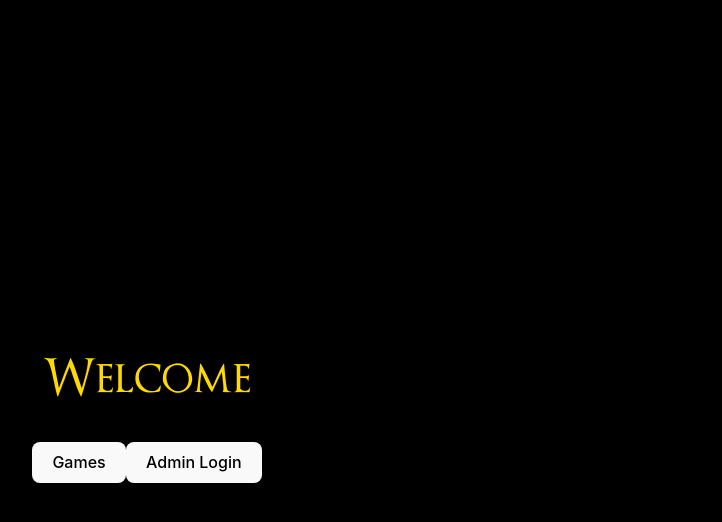
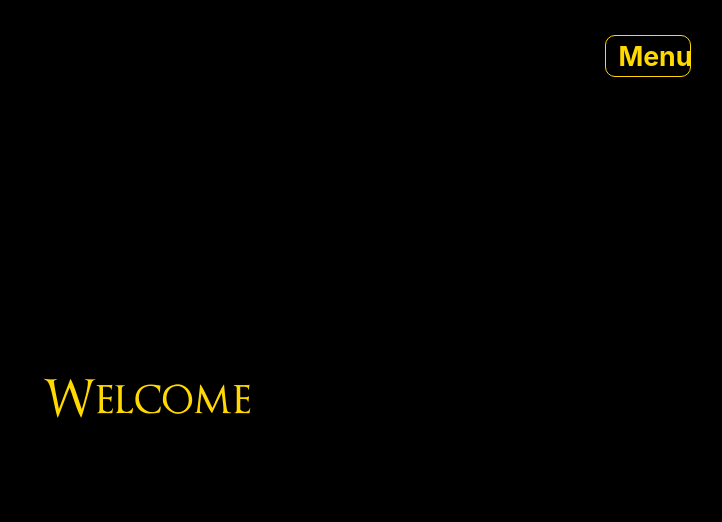
Before and after one commit to KadenReynolds/SoulsFrontEnd, a React (Vite) app: page / in a window 1280 px wide. Shown: the top 522 px of the page, without its empty margins (493-1215 px from the left). Built offline with nearby package versions, Linux system fonts and the light colour scheme.

Commit message:
added basic navbar needs more css later

```diff
--- a/src/App.css
+++ b/src/App.css
@@ -45,6 +45,119 @@
 .read-the-docs {
   color: #888;
 }
+
+/* Navbar */
+
+.navBarDiv{
+  position: fixed;
+  right: 1svw;
+  top: 0;
+  z-index: 1;
+  width: 20svw;
+}
+
+.navMenu{
+  background-color: rgb(0, 0, 0);
+  border-radius: 10px;
+  width: 4svw;
+  padding-left: 1svw;
+  text-align: center;
+  margin-left: 6.75svw;
+  border: 1px solid rgb(255, 217, 0);
+}
+
+.buttonDiv{
+  width: 10svw;
+}
+
+.navMenu{
+  color: rgb(255, 217, 0);
+  font-size: 20pt;
+  z-index: 1;
+  text-align: center;
+  padding-right: 20px;
+}
+
+.dropdown{
+  position: absolute;
+  top: 0svh;
+  width: 15svw;
+  height: 30svw;
+  left: 0;
+  right: 0svw;
+  top: 0svh;
+  list-style: none;
+  background-color: rgb(0, 0, 0);
+  text-align: center;
+  padding-right: 2svw;
+  padding-top: 10svh;
+  color: white;
+  z-index: -1;
+  border-radius: 10px;
+  border: 3px solid white;
+  display: block;
+  transition: .5s;
+}
+
+.dropdownPre{
+  position: absolute;
+  top: 0svh;
+  width: 15svw;
+  height: 30svw;
+  left: 0;
+  right: 0svw;
+  top: 0svh;
+  list-style: none;
+  background-color: rgb(20, 20, 20);
+  text-align: center;
+  padding-right: 2svw;
+  padding-top: 10svh;
+  color: white;
+  z-index: -1;
+  border-radius: 10px;
+  border: 5px solid white;
+  display: none;
+  transition: .5s;
+}
+
+.navLi{
+  display: block;
+  position: relative;
+  padding: 1svw 2svh;
+  text-align: center;
+  color: white;
+}
+
+.navLinks{
+  position: relative;
+  text-align: center;
+  text-decoration: none;
+  color: rgb(182, 131, 30);
+  border: 1px solid rgb(127, 97, 36);
+  border-radius: 5px;
+  background-color: black;
+  padding: 10px 10px;
+  transition: .5s;
+}
+
+.dropdown .navLi  .navLinks{
+  font-size: 15pt;
+}
+
+.navLinks:hover{
+  position: relative;
+  text-align: center;
+  text-decoration: none;
+  color: rgb(255, 217, 0);
+  border: 1px solid rgb(255, 217, 0);
+  border-radius: 5px;
+  background-color: black;
+  padding: 10px 10px;
+  transition: .5s;
+}
+
+
+/* ---------------------------- */
 
 /* Catalog Games */
 
--- a/src/App.jsx
+++ b/src/App.jsx
@@ -6,6 +6,7 @@ import BossEditForm from './pages/BossEditForm'
 import GameBosses from './pages/GameBosses'
 import Home from './pages/Home'
 import Login from './pages/Login'
+import Navbar from './components/Navbar'
 import reactLogo from './assets/react.svg'
 import viteLogo from '/vite.svg'
 import './App.css'
@@ -20,6 +21,7 @@ function App() {
 
   return (
     <>
+      <Navbar token={token}/>
       <Routes>
       <Route path='/' element={<Home token={token}/>}/>
         <Route path='/bosses/newboss' element={<BossForm token={token}/>}/>
--- /dev/null
+++ b/src/components/Navbar.jsx
@@ -0,0 +1,32 @@
+import { useState } from "react"
+
+export default function Navbar({token}){
+  const [buttonClass, setButtonClass] = useState('dropdownPre')
+  const [clickNum, setClickNum] = useState(0)
+
+  return(
+    <>
+      <div className="navBarDiv">
+          <h4 className="navMenu" children="dropdown" onClick={() => {
+            if (clickNum === 0){
+              setButtonClass('dropdown')
+              setClickNum(1)
+            } else {
+              setButtonClass('dropdownPre')
+              setClickNum(0)
+            }
+          }}>Menu</h4>
+          <ul className={buttonClass}>
+            <li className="navLi"><a href="/" className="navLinks">Home</a></li>
+            <li className="navLi"><a href="/catalog_games" className="navLinks">Games</a></li>
+            {!token
+              ?
+              <li className="navLi"><a href="/login" className="navLinks">Login</a></li>
+              :
+              <li className="navLi"><a href="/bosses/newboss" className="navLinks">Add Boss</a></li>
+            }
+          </ul>
+      </div>
+    </>
+  )
+}
--- a/src/pages/Home.jsx
+++ b/src/pages/Home.jsx
@@ -9,13 +9,13 @@ export default function Home({token}) {
   return(
     <>
       <h1>Welcome</h1>
-      <button onClick={() => {handleClick('/catalog_games')}}>Games</button>
-      {!token
+      {/* <button onClick={() => {handleClick('/catalog_games')}}>Games</button> */}
+      {/* {!token
         ?
         <button onClick={() => {handleClick('/login')}}>Admin Login</button>
         :
         <></>
-      }
+      } */}
     </>
   )
 }
```
